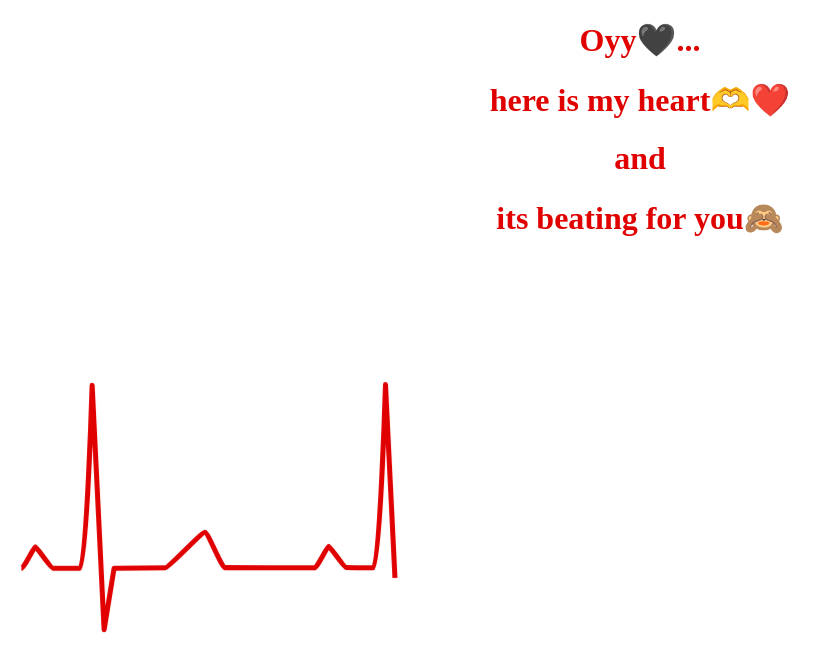
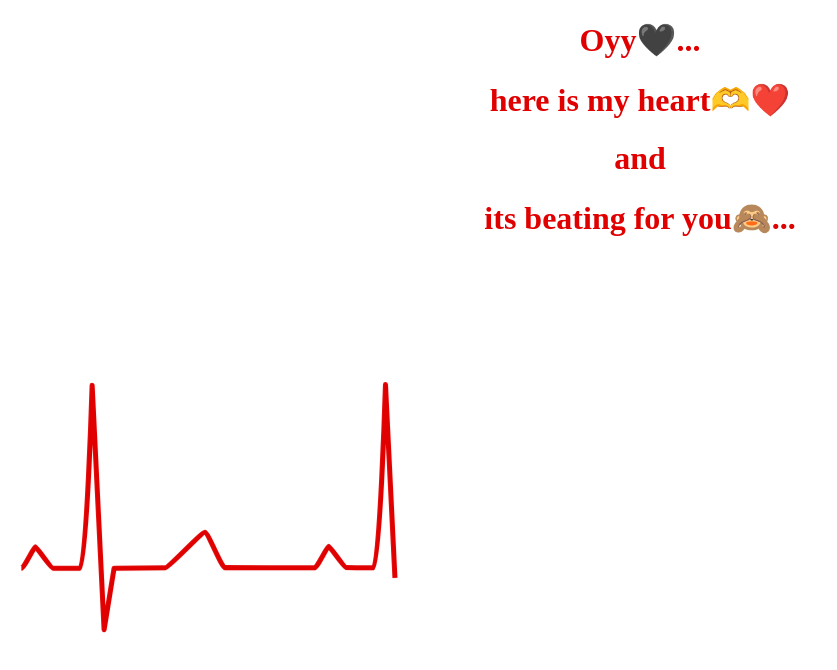
Before and after one commit to Vinila79/heartbeat, a plain HTML site: page index.html in a window 1280 px wide. Shown: the whole page, without its empty margins (0-837 px from the left). Drawn offline with Linux system fonts and the light colour scheme.

Commit message:
Update index.html

```diff
--- a/index.html
+++ b/index.html
@@ -13,7 +13,7 @@
         <h1>Oyy🖤...</h1>
         <h1>here is my heart🫶❤️</h1>
         <h1>and </h1>
-        <h1>its beating for you🙈</h1>
+        <h1>its beating for you🙈...</h1>
     </div>
 
 <div class="heart">
```
